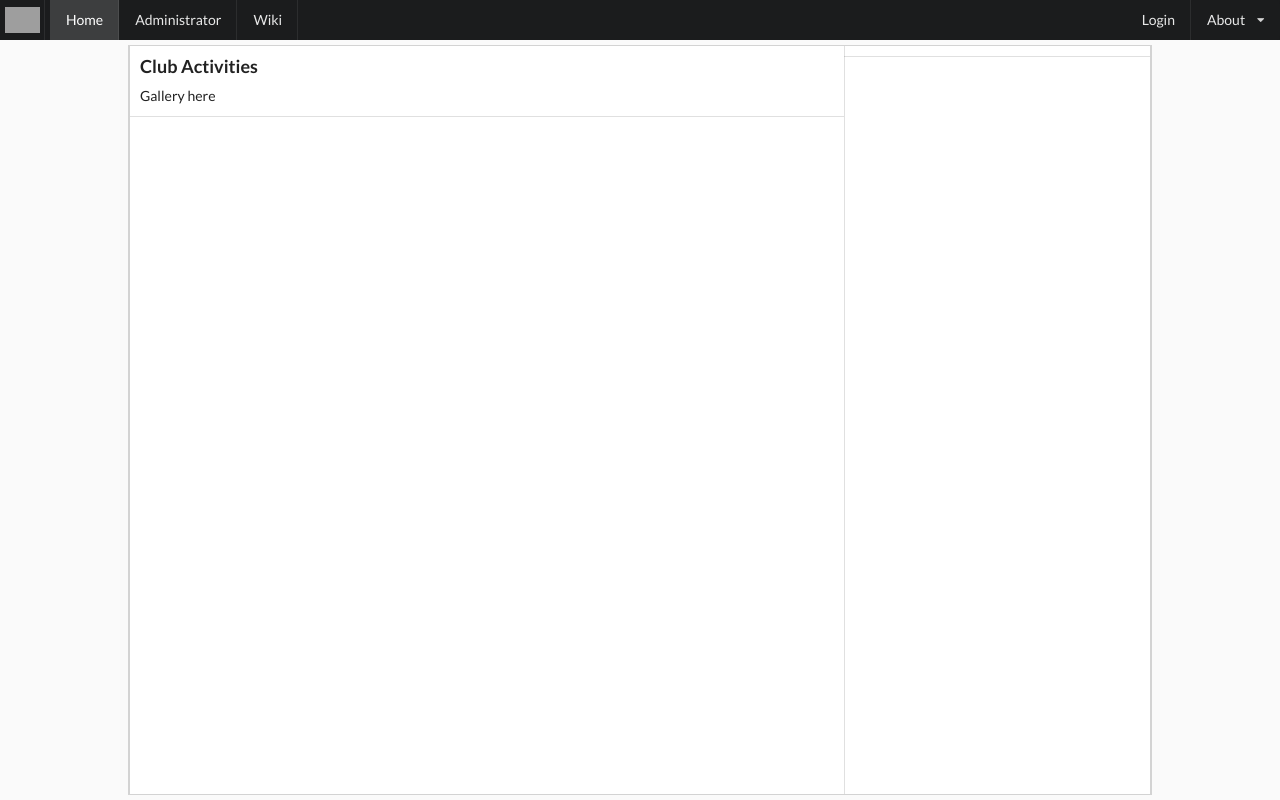
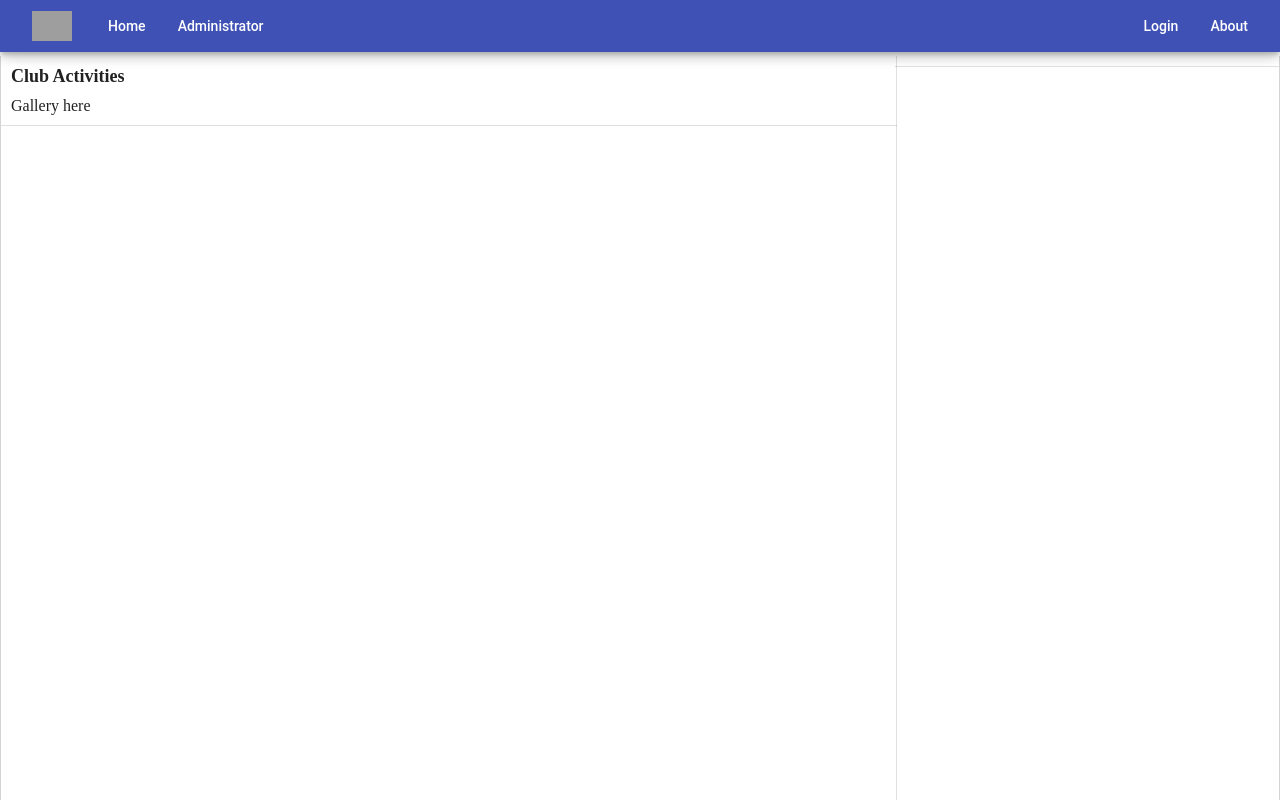
Before and after one commit to jtzcode/ctx-basketball, an Angular app: page /home in a window 1280 px wide. Built offline with nearby package versions, Linux system fonts and the light colour scheme; grey boxes are pictures that could not be loaded.

Commit message:
Use ng material to design navbar

```diff
--- a/src/app/app.component.css
+++ b/src/app/app.component.css
@@ -2,3 +2,11 @@
     width: 100%;
     height: 100%;
 }
+
+.b-club-navbar {
+    position: fixed;
+    top: 0;
+    left: 0;
+    right: 0;
+    z-index: 2;
+}
--- a/src/app/app.component.html
+++ b/src/app/app.component.html
@@ -1,5 +1,5 @@
 <!--The content below is only a placeholder and can be replaced.-->
 <div class="b-club-app-root mat-app-background">
-  <b-club-navbar></b-club-navbar>
+  <b-club-navbar class="b-club-navbar"></b-club-navbar>
   <b-club-container></b-club-container>
 </div>
--- a/src/app/components/b-club-container/b-club-container.component.css
+++ b/src/app/components/b-club-container/b-club-container.component.css
@@ -1,13 +1,11 @@
 .b-club-container {
-    overflow: auto;
-    margin: 0 auto;
-    width: 80%;
-    height: calc(100% - 50px);
-    position: relative;
-    background-color: white;
-    margin-top: 5px;
-    margin-bottom: 5px;
-    border: 1px solid lightgrey;
+    display: flex;
+    flex-direction: column;
+    position: absolute;
+    top: 56px;
+    bottom: 0;
+    left: 0;
+    right: 0;
 }
 .b-club-left-container {
     width: 70%;
--- a/src/app/components/b-club-navbar/b-club-navbar.component.css
+++ b/src/app/components/b-club-navbar/b-club-navbar.component.css
@@ -1,13 +1,19 @@
-.b-club-navbar-container {
-    position: relative;
-}
-#b-club-navbar-logo {
-    padding: 5px 5px;
-    margin-right: 5px;
+.b-club-navbar-logo {
+    height: 30px;
+    margin: 0 4px 3px 0;
 }
 .b-club-navbar-items {
-    margin-top: 5px;
-    border-radius: 0;
+    display: flex;
+    flex-wrap: wrap;
+    align-items: center;
+    padding: 8px 16px;
+    background-color: #3f51b5;
+    color: white;
+    box-shadow: 0 3px 5px -1px rgba(0,0,0,.2), 0 6px 10px 0 rgba(0,0,0,.14), 0 1px 18px 0 rgba(0,0,0,.12);
+}
+
+.flex-spacer {
+    flex-grow: 1;
 }
 .ui.menu .ui.dropdown .menu>.about-item {
     background-color: #1b1c1d !important;
--- a/src/app/components/b-club-navbar/b-club-navbar.component.html
+++ b/src/app/components/b-club-navbar/b-club-navbar.component.html
@@ -1,13 +1,22 @@
-<div class="b-club-navbar-container">
-  <div class="b-club-navbar-items ui inverted menu">
-    <div id="b-club-navbar-logo" class="item">
-      <img [src]="logoURL">
-    </div>
-    <b-club-navbar-item (onSelected)="onItemActive($event)" [itemTitle]="option.title" [route]="option.action" [isActive]="option.isActive" *ngFor="let option of menuOptions"></b-club-navbar-item>
+<nav class="b-club-navbar-items">
+  <a mat-button class="logo" href="/">
+    <img [src]="logoURL" class="b-club-navbar-logo">
+  </a>
+  <a mat-button href="/">Home</a>
+  <button mat-button [matMenuTriggerFor]="belowMenu">Administrator</button>
+  <mat-menu #belowMenu="matMenu" yPosition="below">
+    <button mat-menu-item>Upload Photos</button>
+  </mat-menu>
+  <div class="flex-spacer"></div>
+  <a mat-button href="/">Login</a>
+  <a mat-button href="/">About</a>
+
+
+  <!-- <b-club-navbar-item (onSelected)="onItemActive($event)" [itemTitle]="option.title" [route]="option.action" [isActive]="option.isActive" *ngFor="let option of menuOptions"></b-club-navbar-item>
   <div class="right menu">
     <b-club-navbar-item [itemTitle]="'Login'" [isActive]="false"></b-club-navbar-item>
-      <div class="ui compact menu inverted">
-          <div class="ui simple dropdown item">
+    <div class="">
+        <div class="">
             About
             <i class="dropdown icon"></i>
             <div class="menu">
@@ -15,6 +24,5 @@
             </div>
         </div>
     </div>
-    </div>
-  </div>
-</div>
+  </div> -->
+</nav>
--- a/src/index.html
+++ b/src/index.html
@@ -6,7 +6,6 @@
   <base href="/">
 
   <meta name="viewport" content="width=device-width, initial-scale=1">
-  <link rel="stylesheet" href="assets/styles/semantic.min.css">
   <link rel="icon" type="image/x-icon" href="assets/images/b-logo.png">
 </head>
 <body>
--- a/src/styles.css
+++ b/src/styles.css
@@ -5,3 +5,7 @@
     background-repeat: no-repeat;
     background-size: contain !important;
 }
+
+body {
+    margin: 0;
+}
```
Also changed, not shown: src/app/modules/b-club-material/b-club-material.module.ts (+6 -3 lines). Lines whose indentation alone changed are shown as unchanged.
